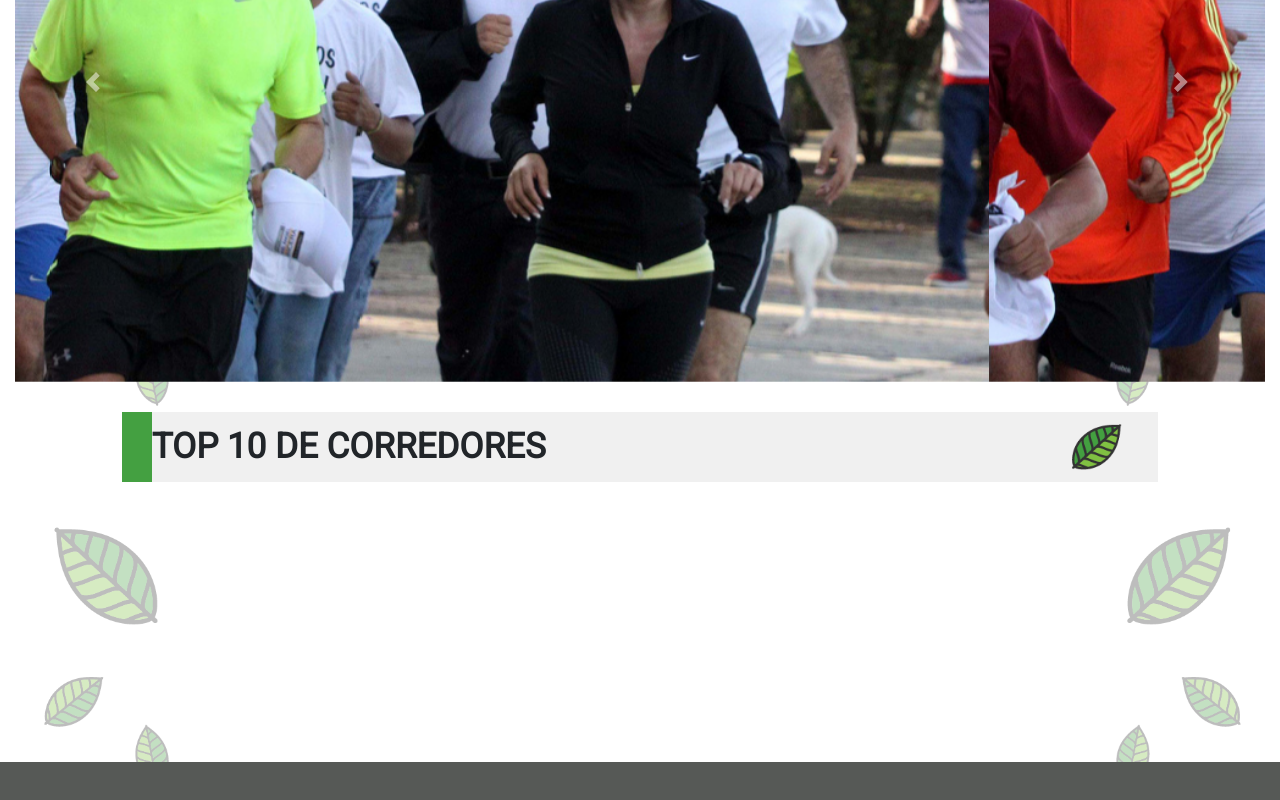
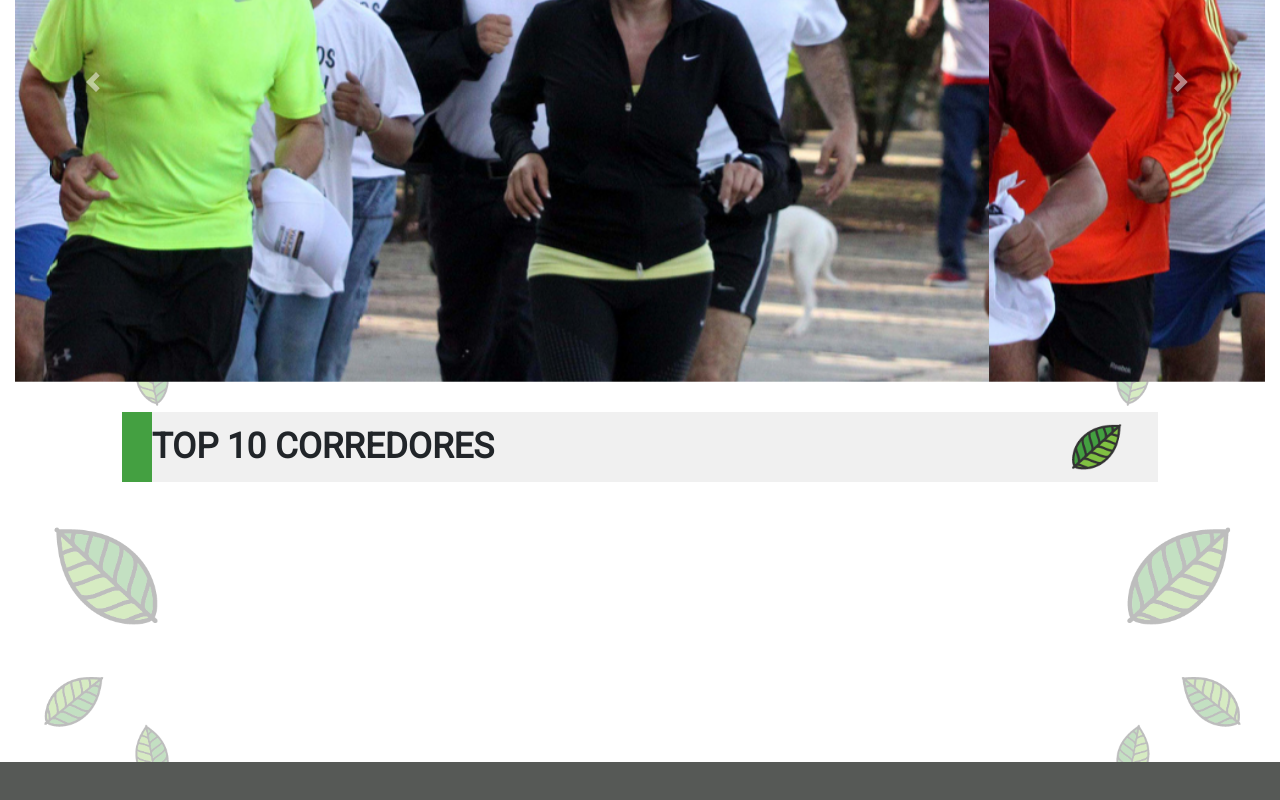
Before and after one commit to Gabrielnz/carrera-frontend, a Vue app: page / in a window 1280 px wide. Shown: the part 488-1288 px from the top of the page. Built offline with nearby package versions, Linux system fonts and the light colour scheme.

Commit message:
Moviendo el carrusel a componentes compartidos

```diff
--- a/src/components/Home/Main.vue
+++ b/src/components/Home/Main.vue
@@ -1,7 +1,7 @@
 <template>
   <Layout>
     <Carousel :slides='slides' />
-    <TitleSection />
+    <TitleSection :text='title' />
   </Layout>
 </template>
 
@@ -9,12 +9,13 @@
 
 import Layout from '../Shared/Layout/Main.vue'
 import TitleSection from '../Shared/Title/Main.vue'
-import Carousel from './Carousel.vue'
+import Carousel from '../Shared/Carousel/Main.vue'
 
 export default {
   name: 'home',
   data: function () {
     return {
+      title: 'TOP 10 CORREDORES',
       slides:
       [
         {
--- a/src/components/Home/Carousel.vue
+++ b/src/components/Shared/Carousel/Main.vue
@@ -34,14 +34,13 @@ export default {
 
 <style lang='scss' scoped>
 
-@import '../Shared/Layout/Theme.scss';
+@import '../Layout/Theme.scss';
 
 #carousel {
 
   img {
     height: 600px;
     object-fit: cover;
-
   }
 }
 
--- a/src/components/Shared/Title/Main.vue
+++ b/src/components/Shared/Title/Main.vue
@@ -4,7 +4,7 @@
       <div id='titleContainer' class='row justify-content-between no-gutters'>
         <div id='main' class='d-flex align-items-center justify-content-start'>
           <div id='titleBar'></div>
-          <h3>TOP 10 DE CORREDORES</h3>
+          <h3>{{ text }}</h3>
         </div>
         <div class='col-2 col-md-1 d-flex align-items-center justify-content-between'>
           <img src='./assets/title-icon.png'>
@@ -16,7 +16,8 @@
 
 <script>
 export default {
-  name: 'title'
+  name: 'title',
+  props: ['text']
 }
 </script>
 
@@ -39,7 +40,6 @@ export default {
     }
 
     #titleBar {
-
       width: 30px;
       height: 100%;
       background-color: $main-bg-color;
```
